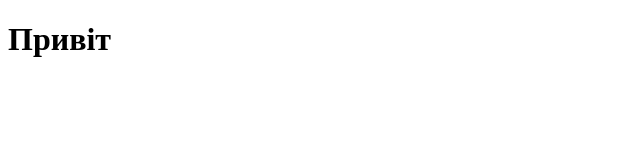
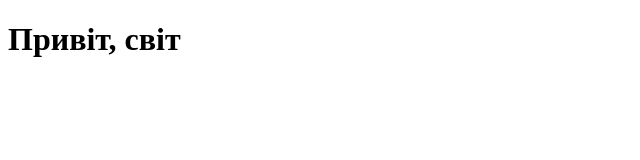
Before and after one commit to OctoPrima/goit-markup-hw-01, a plain HTML site: page index.html in a window 1280 px wide. Shown: the whole page, without its empty margins (0-640 px from the left). Drawn offline with Linux system fonts and the light colour scheme.

Commit message:
Update index.html

```diff
--- a/index.html
+++ b/index.html
@@ -7,6 +7,6 @@
     <title>Document</title>
 </head>
 <body>
-    <h1>Привіт</h1>
+    <h1>Привіт, світ</h1>
 </body>
 </html>
```
